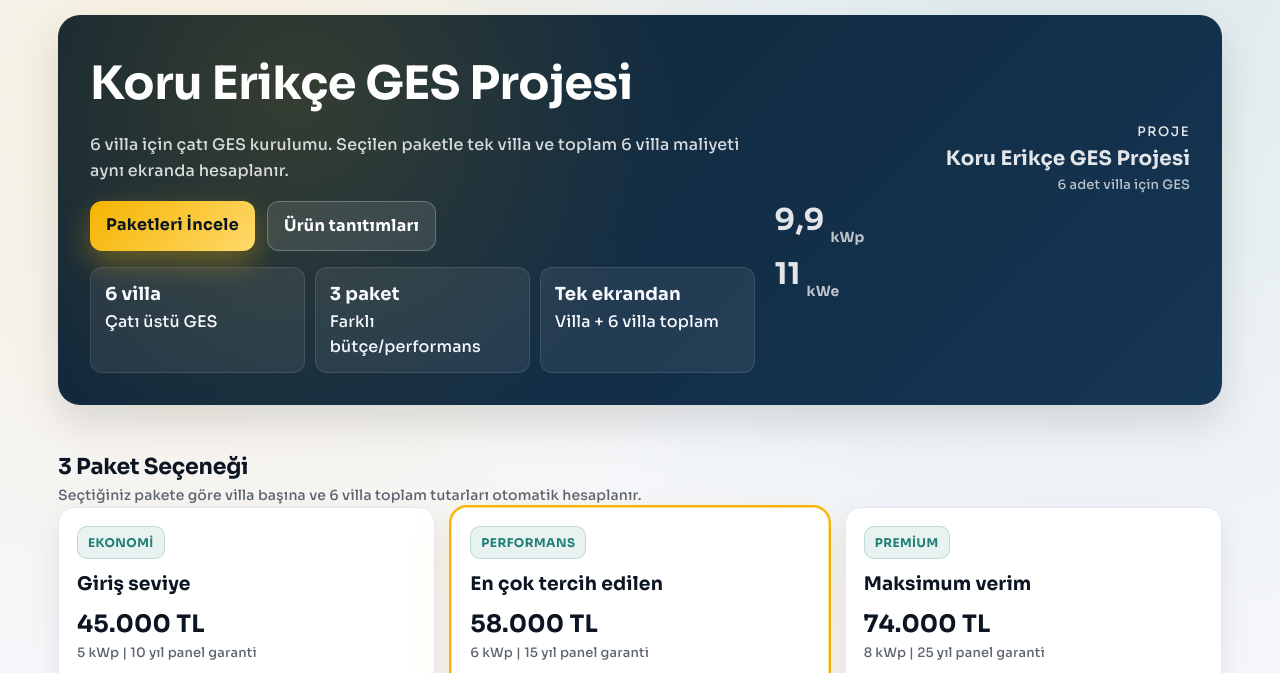
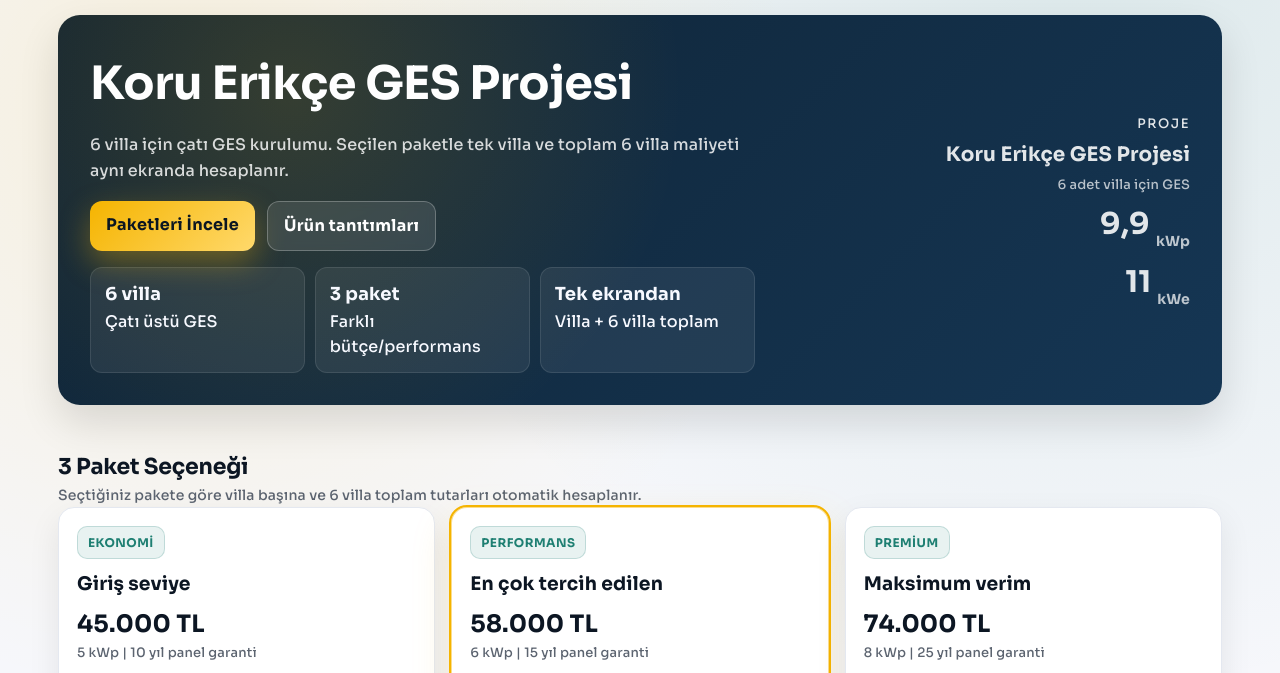
Before and after one commit to furkandiinc1/solarteklif, a plain HTML site: page index.html in a window 1280 px wide. Shown: the part 67-740 px from the top of the page. Drawn offline with Linux system fonts and the light colour scheme.

Commit message:
align hero power values to right

```diff
--- a/style.css
+++ b/style.css
@@ -63,7 +63,7 @@ body {
 .btn.primary { background: linear-gradient(135deg, var(--accent), #ffd96b); color: #0b1622; border: none; box-shadow: 0 12px 30px rgba(245,180,0,0.35); }
 .btn.light { background: #fff; color: var(--ink); border-color: #e6e9f0; }
 .btn:hover { transform: translateY(-2px); }
-.hero-side { text-align:right; align-self:center; color:rgba(255,255,255,0.88); }
+.hero-side { text-align:right; align-self:center; color:rgba(255,255,255,0.88); display:flex; flex-direction:column; align-items:flex-end; gap:4px; }
 .hero-side .top { font-size:13px; text-transform:uppercase; letter-spacing:0.12em; }
 .hero-side .title { font-size:20px; font-weight:700; }
 .hero-side .subtitle { font-size:13px; opacity:0.8; }
```
